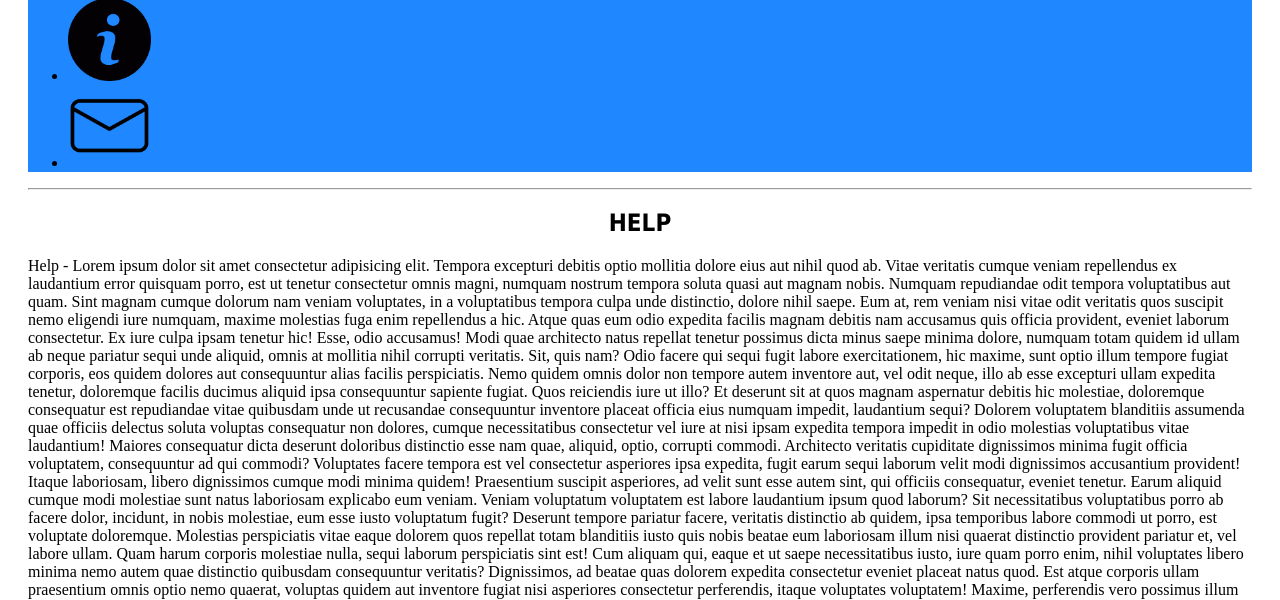
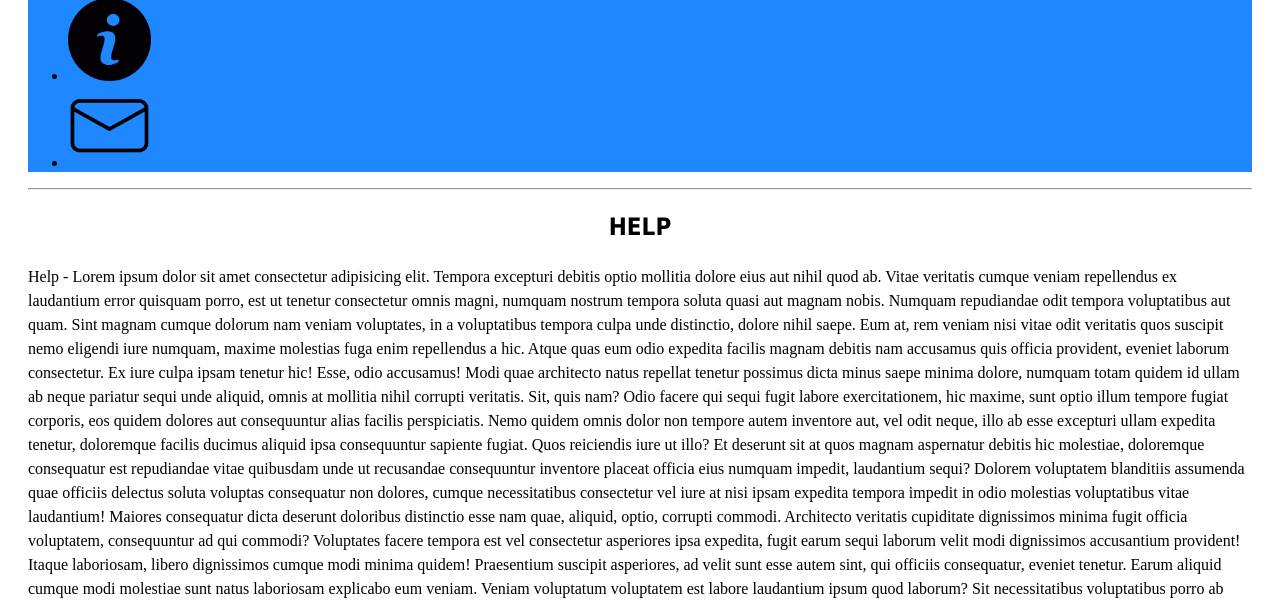
Before and after one commit to LeonardoIafrate/exemplohtml, a plain HTML site: page index.html in a window 1280 px wide. Shown: the part 170-770 px from the top of the page. Drawn offline with Linux system fonts and the light colour scheme.

Commit message:
espaçamento de linha

```diff
--- a/style.css
+++ b/style.css
@@ -14,3 +14,7 @@
 .container {
     margin: 20px;
 }
+
+.conteudo {
+    line-height: 1.5;
+}
```
